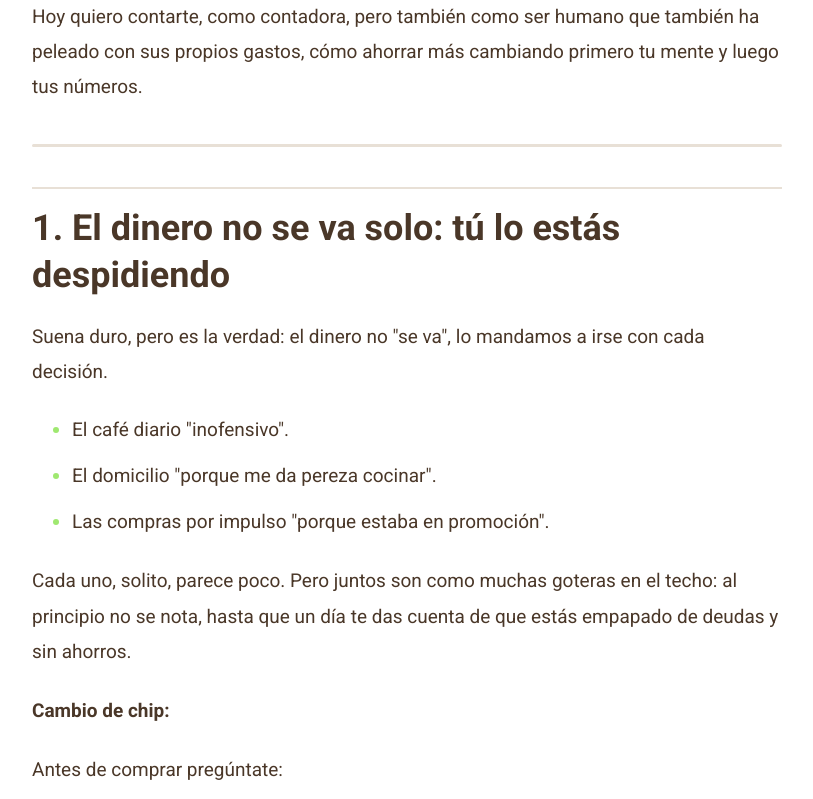
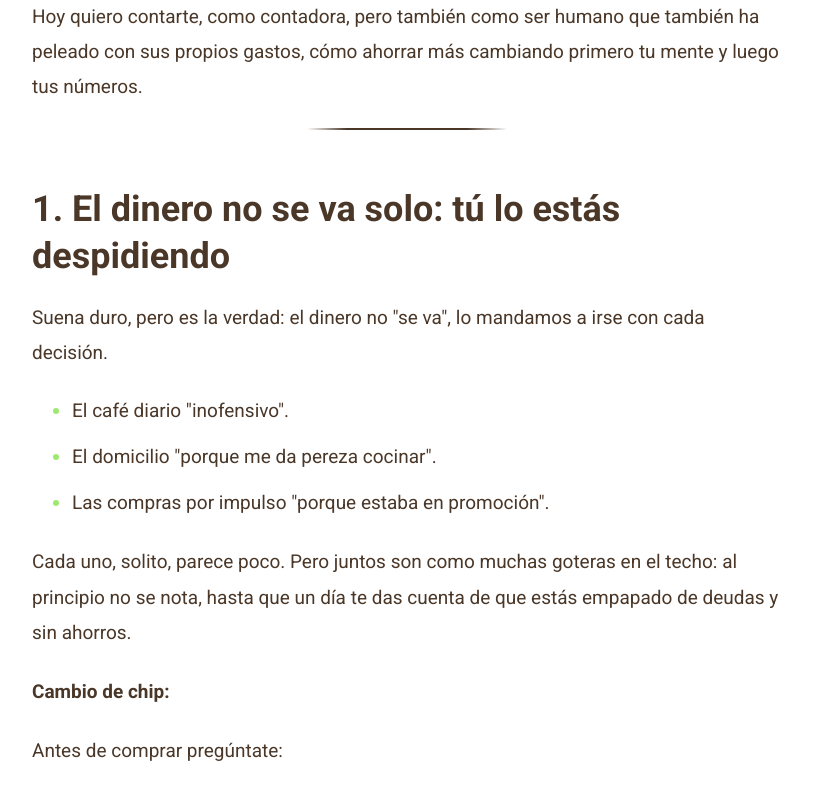
Before and after one commit to cristiantorresf19191919/yakelineContadora, a Next.js app: page /blog/cambia-el-chip-del-gasto-tu-mente-es-tu-mejor-cuenta-de-ahorros in a window 1280 px wide. Shown: the part 1300-2099 px from the top of the page, without its empty margins (233-1046 px from the left). Built offline with nearby package versions, Linux system fonts and the light colour scheme.

Commit message:
Refactor BlogArticle styles: remove top border and enhance horizontal rule with gradient background and positioning adjustments

```diff
--- a/app/components/BlogArticle/BlogArticle.styles.ts
+++ b/app/components/BlogArticle/BlogArticle.styles.ts
@@ -142,7 +142,6 @@ const useStyles = makeStyles({ name: "BlogArticle" })(
           marginBottom: spacing(2.5),
           lineHeight: 1.3,
           paddingTop: spacing(2),
-          borderTop: "2px solid #E8E0D6",
           [breakpoints.down("md")]: {
             fontSize: "2rem",
             marginTop: spacing(4),
@@ -203,11 +202,31 @@ const useStyles = makeStyles({ name: "BlogArticle" })(
         },
         "& hr": {
           border: "none",
-          borderTop: "3px solid #E8E0D6",
-          margin: spacing(5, 0),
-          borderRadius: "2px",
+          borderTop: "none",
+          width: "100%",
+          height: "2px",
+          background: "linear-gradient(90deg, transparent 0%, #4A3728 20%, #4A3728 80%, transparent 100%)",
+          margin: `${spacing(3)} auto ${spacing(4)}`,
+          maxWidth: "200px",
+          position: "relative",
+          padding: 0,
+          "&::before, &::after": {
+            content: '""',
+            position: "absolute",
+            top: "-1px",
+            width: "2px",
+            height: "4px",
+            background: "#4A3728",
+          },
+          "&::before": {
+            left: "20%",
+          },
+          "&::after": {
+            right: "20%",
+          },
           [breakpoints.down("sm")]: {
-            margin: spacing(4, 0),
+            margin: `${spacing(2.5)} auto ${spacing(3.5)}`,
+            maxWidth: "160px",
           },
         },
       },
```
